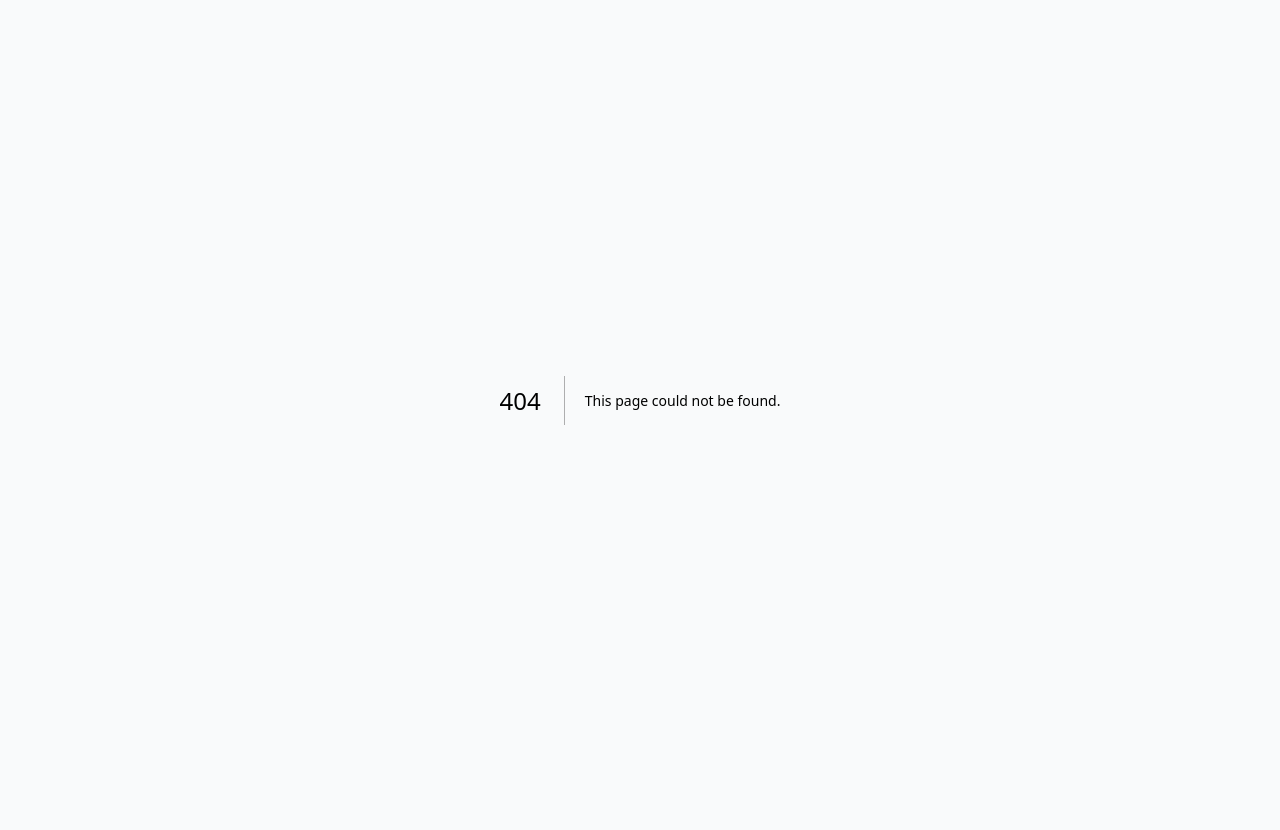
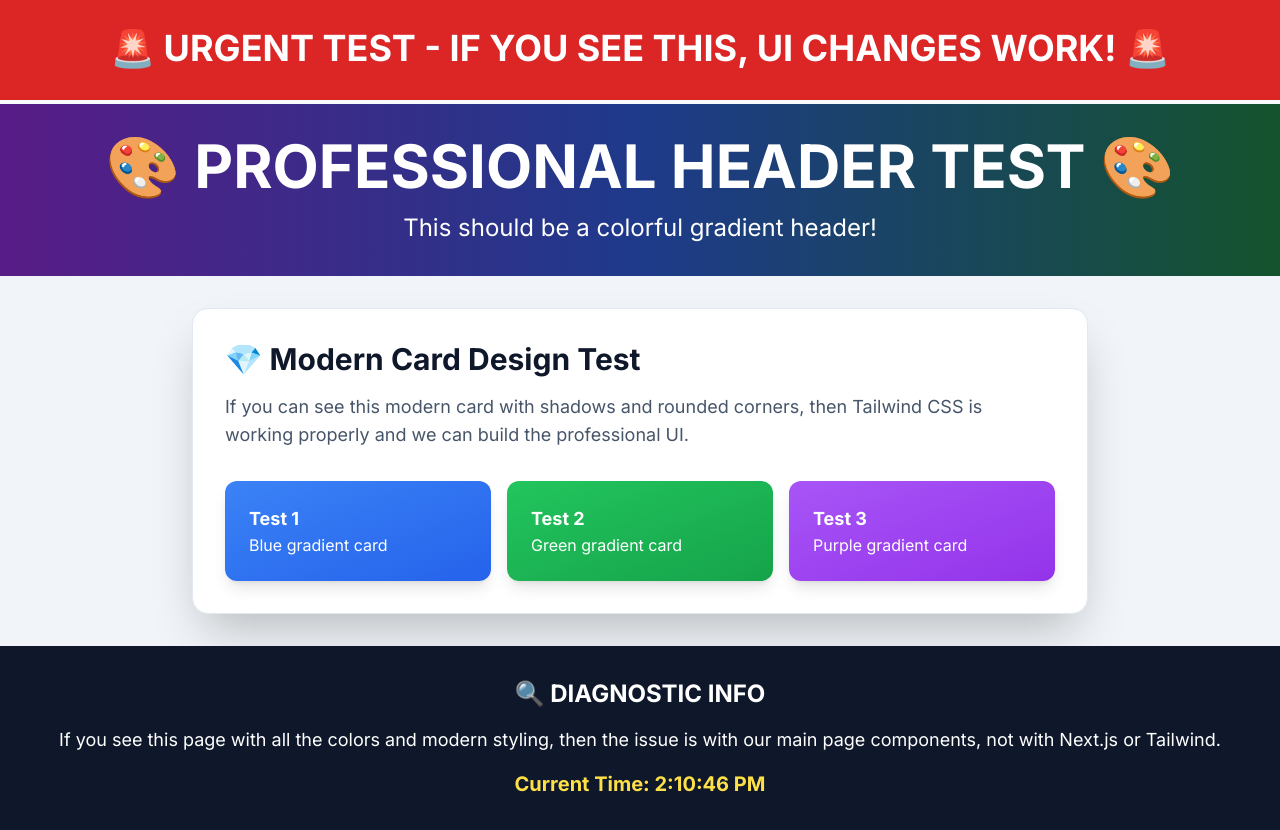
Before and after one commit to LocalRewardster/sap-crystal-copilot, a Next.js app in the folder frontend/: page /test-ui in a window 1280 px wide. Before the commit this address had no page. Before the commit the page ends 800 px from the top, so only its background shows below. Built offline with nearby package versions, Linux system fonts and the light colour scheme.

Commit message:
🧪 Create isolated UI test page - Complete bypass of all components to test if Tailwind/Next.js works

```diff
--- /dev/null
+++ b/frontend/src/app/test-ui/page.tsx
@@ -0,0 +1,64 @@
+'use client';
+
+export default function TestUIPage() {
+  return (
+    <div className="min-h-screen">
+      {/* MASSIVE RED BANNER */}
+      <div className="bg-red-600 text-white text-center py-8 text-4xl font-bold animate-bounce">
+        🚨 URGENT TEST - IF YOU SEE THIS, UI CHANGES WORK! 🚨
+      </div>
+
+      {/* Professional Header Test */}
+      <div className="bg-gradient-to-r from-purple-900 via-blue-900 to-green-900 text-white p-8">
+        <h1 className="text-6xl font-bold text-center">
+          🎨 PROFESSIONAL HEADER TEST 🎨
+        </h1>
+        <p className="text-2xl text-center mt-4">
+          This should be a colorful gradient header!
+        </p>
+      </div>
+
+      {/* Modern Card Test */}
+      <div className="p-8 bg-slate-100">
+        <div className="max-w-4xl mx-auto">
+          <div className="bg-white rounded-2xl shadow-2xl p-8 border border-slate-200">
+            <h2 className="text-3xl font-bold text-slate-900 mb-4">
+              💎 Modern Card Design Test
+            </h2>
+            <p className="text-slate-600 text-lg">
+              If you can see this modern card with shadows and rounded corners,
+              then Tailwind CSS is working properly and we can build the professional UI.
+            </p>
+
+            <div className="grid grid-cols-3 gap-4 mt-8">
+              <div className="bg-gradient-to-br from-blue-500 to-blue-600 text-white p-6 rounded-xl shadow-lg">
+                <h3 className="font-bold text-lg">Test 1</h3>
+                <p>Blue gradient card</p>
+              </div>
+              <div className="bg-gradient-to-br from-green-500 to-green-600 text-white p-6 rounded-xl shadow-lg">
+                <h3 className="font-bold text-lg">Test 2</h3>
+                <p>Green gradient card</p>
+              </div>
+              <div className="bg-gradient-to-br from-purple-500 to-purple-600 text-white p-6 rounded-xl shadow-lg">
+                <h3 className="font-bold text-lg">Test 3</h3>
+                <p>Purple gradient card</p>
+              </div>
+            </div>
+          </div>
+        </div>
+      </div>
+
+      {/* Status Test */}
+      <div className="bg-slate-900 text-white p-8 text-center">
+        <h2 className="text-2xl font-bold mb-4">🔍 DIAGNOSTIC INFO</h2>
+        <p className="text-lg">
+          If you see this page with all the colors and modern styling,
+          then the issue is with our main page components, not with Next.js or Tailwind.
+        </p>
+        <div className="mt-4 text-yellow-300 font-bold text-xl">
+          Current Time: {new Date().toLocaleTimeString()}
+        </div>
+      </div>
+    </div>
+  );
+}
```
